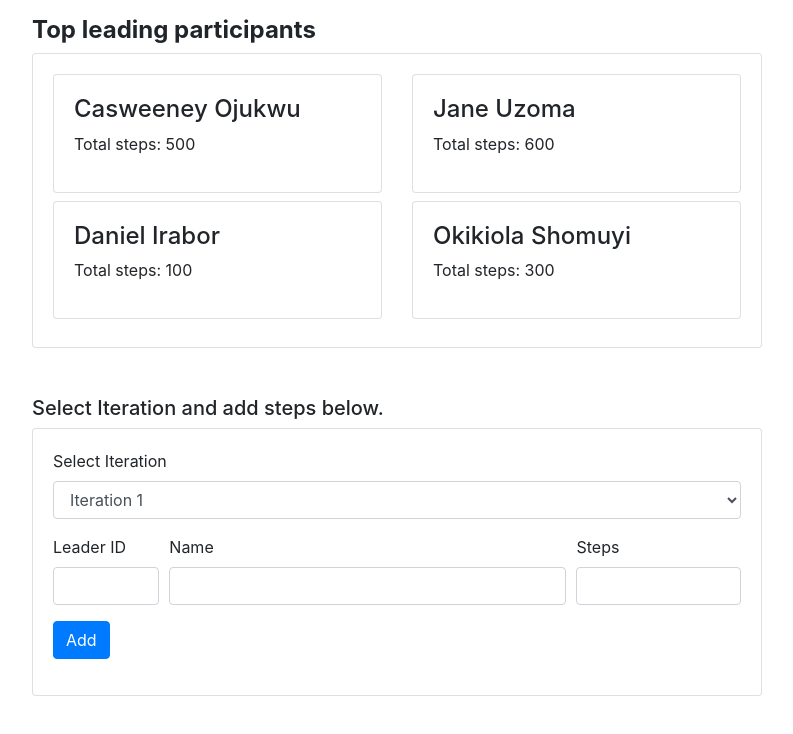
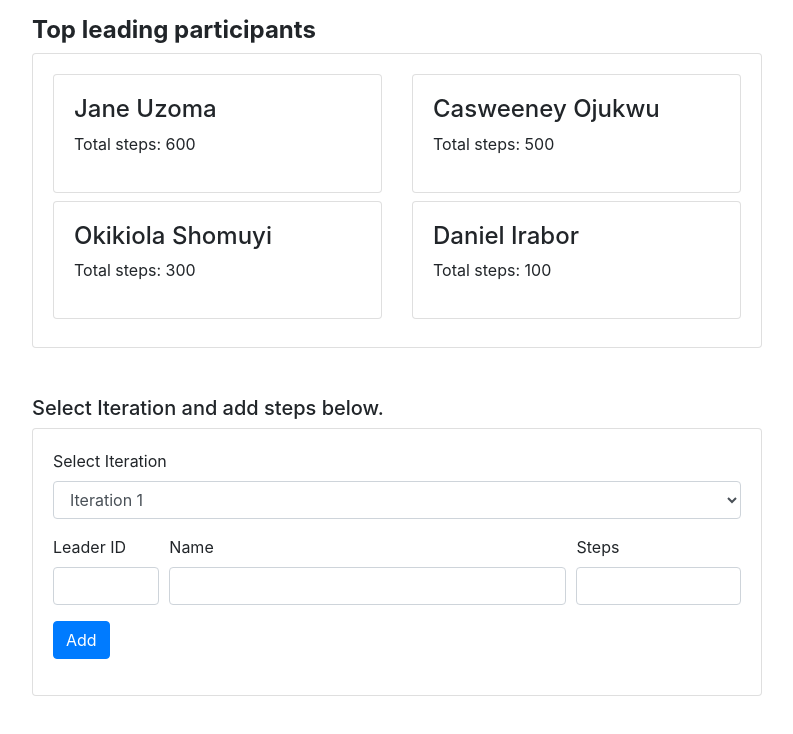
Before and after one commit to casweeney/web3bridge, a React (Create React App) app: page / in a window 1280 px wide. Shown: the top 734 px of the page, without its empty margins (243-1036 px from the left). Built offline with nearby package versions, Linux system fonts and the light colour scheme.

Commit message:
client/added-validation-alert/leaderboard-sort

```diff
--- a/package.json
+++ b/package.json
@@ -9,6 +9,7 @@
     "react": "^18.1.0",
     "react-dom": "^18.1.0",
     "react-scripts": "5.0.1",
+    "uuid": "^8.3.2",
     "web-vitals": "^2.1.4"
   },
   "scripts": {
--- a/src/App.js
+++ b/src/App.js
@@ -1,14 +1,21 @@
 import Home from "./components/pages/Home";
 import LeaderForm from "./components/leaderboard/LeaderForm";
 import LeaderState from "./context/leaderboard/LeaderState";
+import AlertState from "./context/alert/AlertState";
+import Alerts from "./components/layout/Alerts";
 
 function App() {
   return (
     <LeaderState>
-      <div className="mt-3">
-        <Home />
-        <LeaderForm />
-      </div>
+      <AlertState>
+        <div className="mt-3">
+          <div className="container">
+            <Alerts />
+          </div>
+          <Home />
+          <LeaderForm />
+        </div>
+      </AlertState>
     </LeaderState>
   );
 }
--- /dev/null
+++ b/src/components/layout/Alerts.js
@@ -0,0 +1,18 @@
+import React, { useContext } from "react";
+import AlertContext from "../../context/alert/alertContext";
+
+const Alerts = () => {
+  const alertContext = useContext(AlertContext);
+  const { alerts } = alertContext;
+
+  return (
+    alerts.length > 0 &&
+    alerts.map((alert) => (
+      <div key={alert.id} className={`alert alert-${alert.type}`}>
+        <i className="fas fa-info-circle"></i> {alert.msg}
+      </div>
+    ))
+  );
+};
+
+export default Alerts;
--- a/src/components/leaderboard/Leader.js
+++ b/src/components/leaderboard/Leader.js
@@ -1,6 +1,6 @@
 import React from 'react'
 
-const Leader = ({name, totalSteps}) => {
+const Leader = ({name, steps}) => {
   return (
     <div className="col-md-6 mb-2">
         <div className="card">
@@ -8,7 +8,7 @@ const Leader = ({name, totalSteps}) => {
                 <h4 className="card-heading">
                     {name}
                 </h4>
-                <p>Total steps: {totalSteps}</p>
+                <p>Total steps: {steps}</p>
             </div>
         </div>
     </div>
--- a/src/components/leaderboard/LeaderForm.js
+++ b/src/components/leaderboard/LeaderForm.js
@@ -1,9 +1,14 @@
 import React, { useState, useContext } from 'react';
 import LeaderContext from "../../context/leaderboard/leaderContext";
+import AlertContext from "../../context/alert/alertContext";
 
 const LeaderForm = () => {
+    const maxUsers = 20;
     const leaderContext = useContext(LeaderContext);
-    const { addWorkout } = leaderContext;
+    const { addWorkout, leaders } = leaderContext;
+
+    const alertContext = useContext(AlertContext);
+    const { setAlert } = alertContext;
 
     const [workout, setWorkout] = useState({
         iteration: "",
@@ -21,7 +26,12 @@ const LeaderForm = () => {
     const onSubmit = (e) => {
         e.preventDefault();
 
-        addWorkout(workout);
+        if(leaders.length < maxUsers) {
+            addWorkout(workout);
+        } else {
+            setAlert("Maximum number of leaders reached", "danger");
+        }
+
         setWorkout({
             iteration: "",
             leader_id: "",
--- a/src/components/leaderboard/LeaderList.js
+++ b/src/components/leaderboard/LeaderList.js
@@ -15,9 +15,11 @@ const LeaderList = () => {
                 <div className="card">
                     <div className="card-body">
                         <div className="row">
-                            {leaders.length > 0 && leaders.map((leader) => (
-                                <Leader name={leader.name} totalSteps={leader.totalSteps} key={leader.leader_id} />
-                            ))}
+                            {leaders.length > 0 &&
+                                leaders.sort((a,b) => b.steps-a.steps).slice(0,10).map((leader) => (
+                                    <Leader name={leader.name} steps={leader.steps} key={leader.leader_id} />
+                                ))
+                            }
                         </div>
                     </div>
                 </div>
--- /dev/null
+++ b/src/context/alert/AlertState.js
@@ -0,0 +1,35 @@
+import React, { useReducer } from "react";
+import { v4 as uuid } from "uuid";
+import AlertContext from "./alertContext";
+import alertReducer from "./alertReducer";
+import { SET_ALERT, REMOVE_ALERT } from "../types";
+
+const AlertState = (props) => {
+  const initialState = [];
+
+  const [state, dispatch] = useReducer(alertReducer, initialState);
+
+  // Set Alert
+  const setAlert = (msg, type) => {
+    const id = uuid();
+    dispatch({
+      type: SET_ALERT,
+      payload: { msg, type, id },
+    });
+
+    setTimeout(() => dispatch({ type: REMOVE_ALERT, payload: id }), 3000);
+  };
+
+  return (
+    <AlertContext.Provider
+      value={{
+        alerts: state,
+        setAlert,
+      }}
+    >
+      {props.children}
+    </AlertContext.Provider>
+  );
+};
+
+export default AlertState;
--- /dev/null
+++ b/src/context/alert/alertContext.js
@@ -0,0 +1,5 @@
+import { createContext } from "react";
+
+const alertContext = createContext();
+
+export default alertContext;
--- /dev/null
+++ b/src/context/alert/alertReducer.js
@@ -0,0 +1,13 @@
+import { SET_ALERT, REMOVE_ALERT } from "../types";
+
+// eslint-disable-next-line
+export default (state, action) => {
+  switch (action.type) {
+    case SET_ALERT:
+      return [...state, action.payload];
+    case REMOVE_ALERT:
+      return state.filter((alert) => alert.id !== action.payload);
+    default:
+      return state;
+  }
+};
--- a/src/context/leaderboard/LeaderState.js
+++ b/src/context/leaderboard/LeaderState.js
@@ -10,22 +10,26 @@ const LeaderState = (props) => {
         {
             leader_id: 1,
             name: "Casweeney Ojukwu",
-            totalSteps: 500
+            steps: 500,
+            iteration: 1
         },
         {
             leader_id: 2,
             name: "Jane Uzoma",
-            totalSteps: 600
+            steps: 600,
+            iteration: 1
         },
         {
             leader_id: 3,
             name: "Daniel Irabor",
-            totalSteps: 100
+            steps: 100,
+            iteration: 1
         },
         {
             leader_id: 4,
             name: "Okikiola Shomuyi",
-            totalSteps: 300
+            steps: 300,
+            iteration: 1
         }
     ]
   };
--- a/src/context/types.js
+++ b/src/context/types.js
@@ -1 +1,3 @@
 export const ADD_WORKOUT = "ADD_WORKOUT";
+export const SET_ALERT = "SET_ALERT";
+export const REMOVE_ALERT = "REMOVE_ALERT";
```
Also changed, not shown: 1 other file (tests, documents, lock files or other folders).
